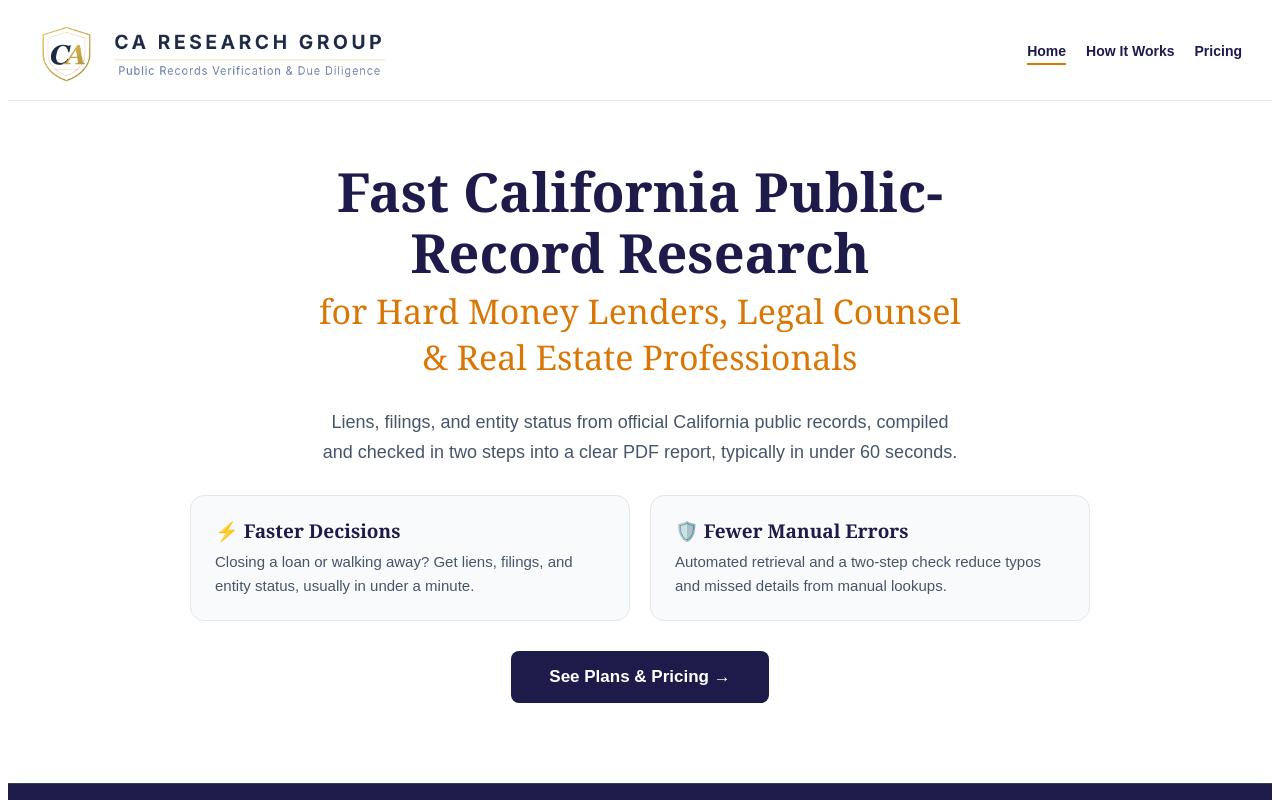
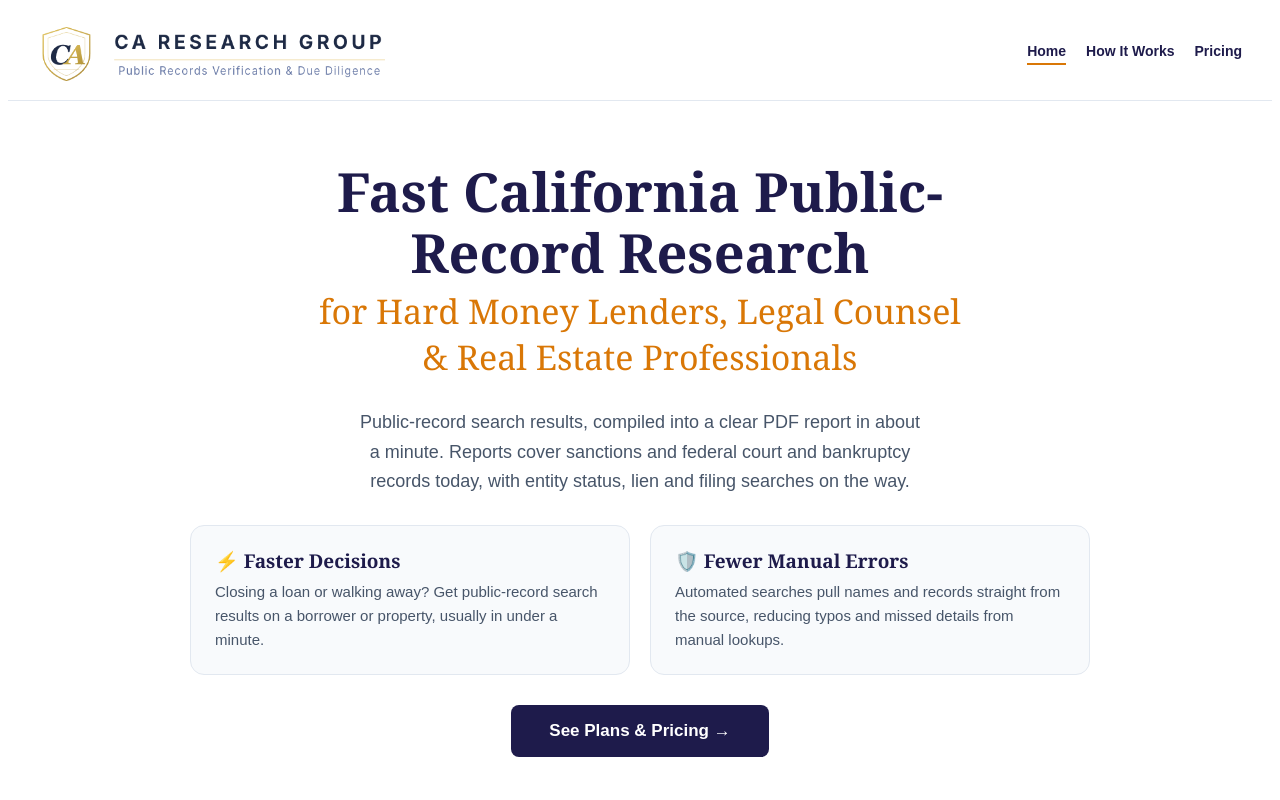
Before and after one commit to billalden01-dev/ca-research-group, a React (Vite) app: page / in a window 1280 px wide. Shown: the top 800 px of the page. Built offline with nearby package versions, Linux system fonts and the light colour scheme.

Commit message:
Update App.tsx

```diff
--- a/App.tsx
+++ b/App.tsx
@@ -254,16 +254,16 @@ export default function App() {
           <div style={{ maxWidth: '980px', margin: '0 auto', padding: isMobile ? '20px 16px 56px 16px' : isShort ? '14px 20px 56px 20px' : '24px 20px 80px 20px', textAlign: 'center' }}>
             <h1 style={{ fontFamily: SERIF, fontSize: isMobile ? '32px' : isShort ? '46px' : '54px', fontWeight: 'bold', color: '#1e1b4b', lineHeight: '1.12', marginBottom: '6px', textWrap: 'balance' } as React.CSSProperties}>Fast California Public-Record Research</h1>
             <h2 style={{ fontFamily: SERIF, fontSize: isMobile ? '22px' : isShort ? '30px' : '34px', fontWeight: 'normal', color: '#d97706', marginTop: '6px', marginBottom: isMobile ? '24px' : '28px', textWrap: 'balance' } as React.CSSProperties}>for Hard Money Lenders, Legal Counsel{isMobile ? ' ' : <br />}& Real Estate Professionals</h2>
-            <p style={{ fontSize: isMobile ? '16px' : isShort ? '17px' : '18px', color: '#475569', maxWidth: '760px', margin: '0 auto 28px auto', lineHeight: '1.65', textWrap: 'balance' } as React.CSSProperties}>Liens, filings, and entity status from official California public records, compiled and checked in two steps into a clear PDF report, typically in under 60 seconds.</p>
+            <p style={{ fontSize: isMobile ? '16px' : isShort ? '17px' : '18px', color: '#475569', maxWidth: '760px', margin: '0 auto 28px auto', lineHeight: '1.65', textWrap: 'balance' } as React.CSSProperties}>Public-record search results, compiled into a clear PDF report in about a minute. Reports cover sanctions and federal court and bankruptcy records today, with entity status, lien and filing searches on the way.</p>
 
             <div style={{ maxWidth: '900px', margin: '0 auto 30px auto', textAlign: 'left', display: 'flex', flexDirection: isMobile ? 'column' : 'row', gap: '20px' }}>
               <div style={{ flex: 1, backgroundColor: '#f8fafc', padding: isMobile ? '18px' : isShort ? '18px 22px' : '22px 24px', borderRadius: '14px', border: '1px solid #e2e8f0' }}>
                 <strong style={{ fontFamily: SERIF, fontSize: isMobile ? '17px' : '19px', color: '#1e1b4b', display: 'block', marginBottom: '6px' }}>⚡ Faster Decisions</strong>
-                <p style={{ margin: '0', fontSize: isMobile ? '14px' : '15px', lineHeight: '1.6', color: '#475569' }}>Closing a loan or walking away? Get liens, filings, and entity status, usually in under a minute.</p>
+                <p style={{ margin: '0', fontSize: isMobile ? '14px' : '15px', lineHeight: '1.6', color: '#475569' }}>Closing a loan or walking away? Get public-record search results on a borrower or property, usually in under a minute.</p>
               </div>
               <div style={{ flex: 1, backgroundColor: '#f8fafc', padding: isMobile ? '18px' : isShort ? '18px 22px' : '22px 24px', borderRadius: '14px', border: '1px solid #e2e8f0' }}>
                 <strong style={{ fontFamily: SERIF, fontSize: isMobile ? '17px' : '19px', color: '#1e1b4b', display: 'block', marginBottom: '6px' }}>🛡️ Fewer Manual Errors</strong>
-                <p style={{ margin: '0', fontSize: isMobile ? '14px' : '15px', lineHeight: '1.6', color: '#475569' }}>Automated retrieval and a two-step check reduce typos and missed details from manual lookups.</p>
+                <p style={{ margin: '0', fontSize: isMobile ? '14px' : '15px', lineHeight: '1.6', color: '#475569' }}>Automated searches pull names and records straight from the source, reducing typos and missed details from manual lookups.</p>
               </div>
             </div>
 
```
